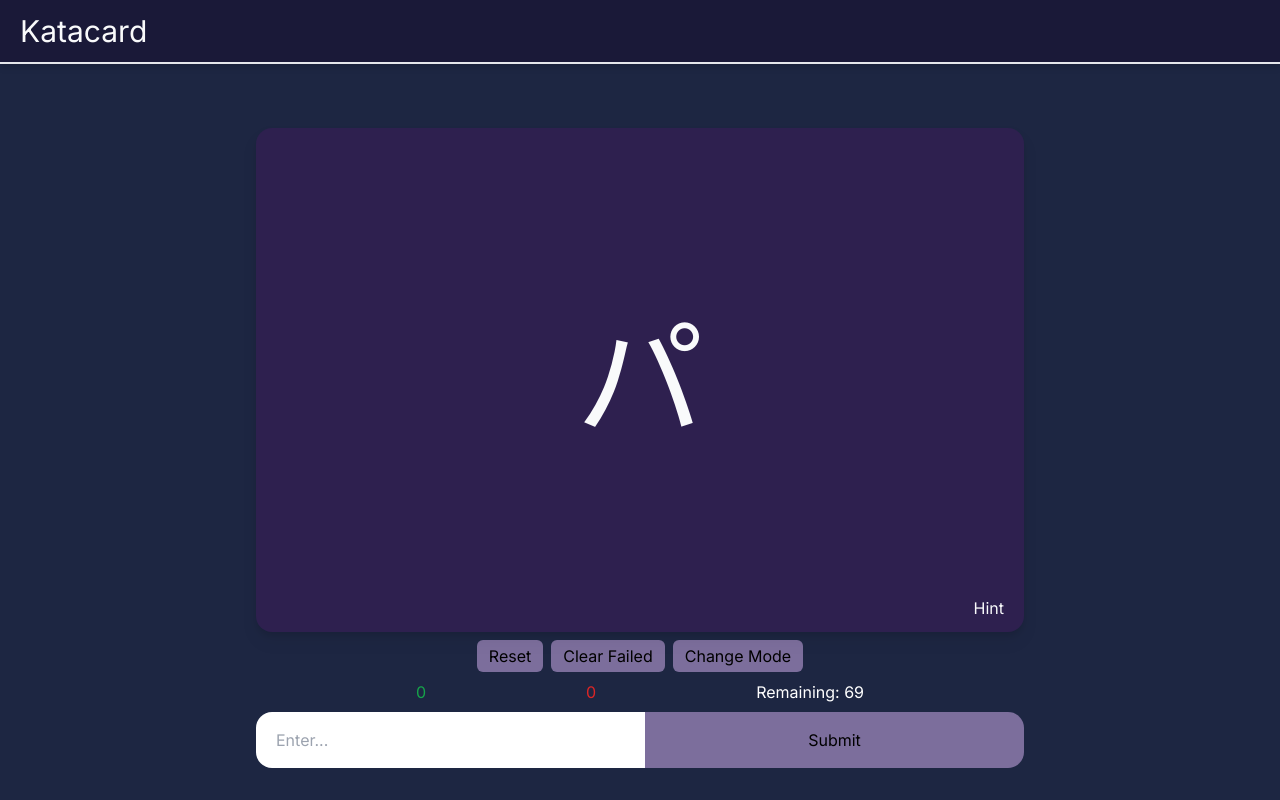
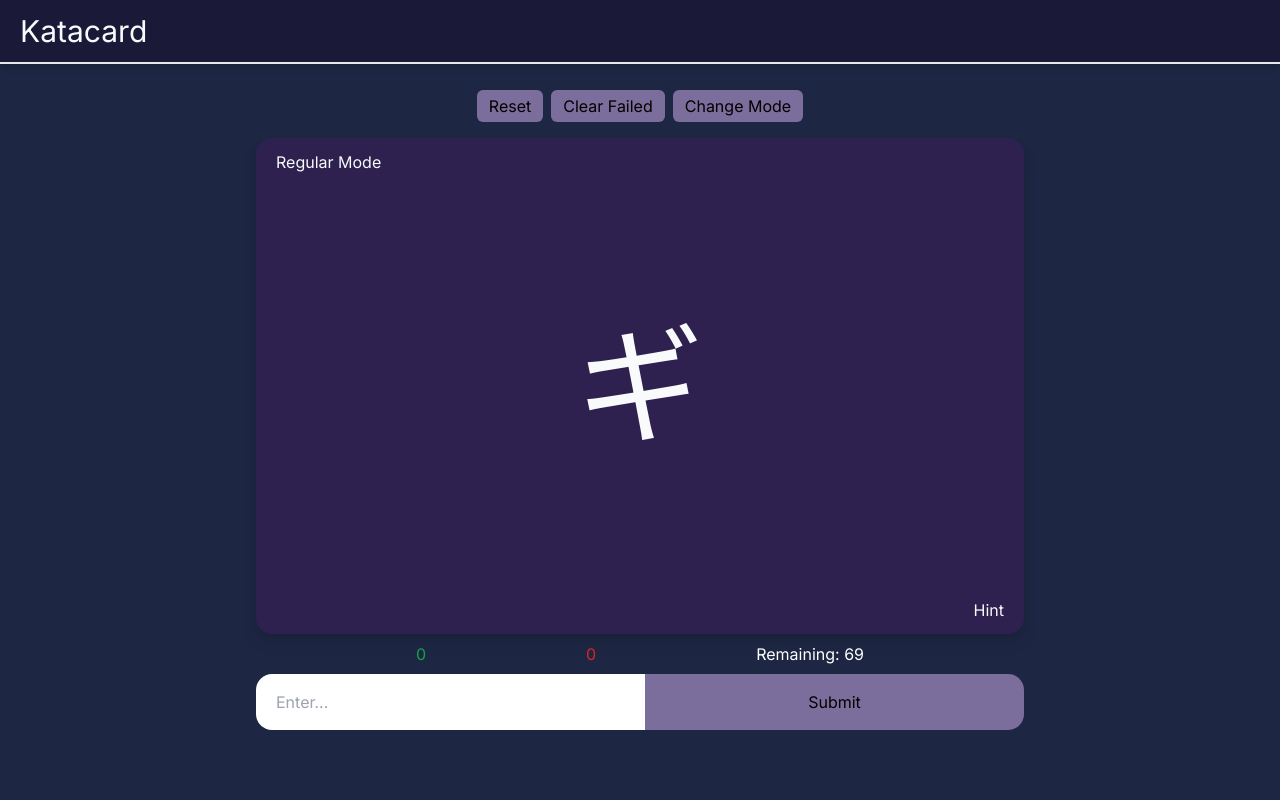
Before and after one commit to gary-giambatista/katacard, a Next.js app: page / in a window 1280 px wide. Built offline with nearby package versions, Linux system fonts and the light colour scheme.

Commit message:
Fixed bugs relating to mode changes, and added validation for entering failed mode to prevent bugs. Added mode display in top left of card, and changed position of settings to top of main page. All known bugs resolved. Ready for deployment. Style is so-so but ready to go.

```diff
--- a/components/Card.jsx
+++ b/components/Card.jsx
@@ -25,6 +25,7 @@ function Card() {
 	const [resetTrigger, setResetTrigger] = useState(false); //required to use setResetTrigger in reset function to change page state and rerender componen
 	const [hint, setHint] = useState(""); //use testKey to set onClick of Hint button >> reset to "" when submit button is clicked
 	const [mode, setMode] = useState("Regular"); //Regular or Failed
+	const [failedModeEnabled, setFailedModeEnabled] = useState(false);
 	//TODO: Make mode switch here, to call different functions for each game mode: decide to make functions dynamic with parameters or create new functions for updating incorrectMap when playing wrong to 0 game mode
 	//TODO: Stlye improvements
 	//TODO: add useRef > focus on input after change mode
@@ -50,6 +51,9 @@ function Card() {
 				//update global incorrect to local storage incorrect
 				updateOldIncorrect(oldIncorrect);
 			}
+			localStorage.getItem("incorrectMap")
+				? setFailedModeEnabled(true)
+				: setFailedModeEnabled(false);
 		}
 	}, []);
 	//updates romajiToKatakana to correct map romajiToKatakana or incorrectMap
@@ -66,22 +70,23 @@ function Card() {
 		setCurrentCount(count);
 		setCorrectAnswers(correct);
 		setIncorrectAnswers(incorrect);
+		localStorage.getItem("incorrectMap")
+			? setFailedModeEnabled(true)
+			: setFailedModeEnabled(false);
 	}, [testChar, correct, incorrect, count, resetTrigger]);
 
+	function changeMode() {
+		!failedModeEnabled
+			? alert("Failed Mode requires misses ;)")
+			: mode === "Regular"
+			? setMode("Failed")
+			: setMode("Regular");
+	}
 	return (
-		<div className="flex flex-col w-full max-w-xs md:max-w-3xl md:max-h-2xl mt-[5vw] h-[80vh] justify-between gap-2">
-			<div className="relative flex justify-center items-center w-full h-[80%] bg-[#2E204F] text-gray-50 drop-shadow-lg rounded-2xl">
-				<h1 className="text-9xl">{test}</h1>
+		<div className="flex flex-col w-full max-w-xs md:max-w-3xl md:max-h-2xl mt-[5vw] md:mt-[4vw] xl:mt-[2vw] h-[80vh] justify-between gap-2">
+			<div className="flex justify-between mb-2 md:justify-center md:gap-2">
 				<button
-					onClick={() => setHint(testKey)}
-					className="absolute right-5 bottom-3"
-				>
-					<h5>{hint ? hint[0] : "Hint"}</h5>
-				</button>
-			</div>
-			<div className="flex justify-between md:justify-center md:gap-2">
-				<button
-					className="bg-[#7C6E9C] p-1 px-3 rounded-md"
+					className="bg-[#7C6E9C] p-1 px-3 rounded-md hover:opacity-50"
 					onClick={() => {
 						reset();
 						setMode("Regular");
@@ -91,21 +96,35 @@ function Card() {
 					Reset
 				</button>
 				<button
-					className="bg-[#7C6E9C] p-1 px-3 rounded-md"
+					className="bg-[#7C6E9C] p-1 px-3 rounded-md hover:opacity-50"
 					onClick={() => {
 						resetFailed();
+						setMode("Regular");
 						setResetTrigger(!resetTrigger);
 					}}
 				>
 					Clear Failed
 				</button>
 				<button
-					className="bg-[#7C6E9C] p-1 px-3 rounded-md"
-					onClick={() =>
-						mode === "Regular" ? setMode("Failed") : setMode("Regular")
-					}
+					className="bg-[#7C6E9C] p-1 px-3 rounded-md hover:opacity-50"
+					// disabled={!failedModeEnabled}
+					onClick={() => {
+						changeMode();
+					}}
 				>
 					Change Mode
+				</button>
+			</div>
+			<div className="relative flex justify-center items-center w-full h-[80%] bg-[#2E204F] text-gray-50 drop-shadow-lg rounded-2xl">
+				<h1 className="text-9xl">{test ? test : "😁"}</h1>
+				<button onClick={() => changeMode()} className="absolute left-5 top-3">
+					<h5>{mode} Mode</h5>
+				</button>
+				<button
+					onClick={() => (hint ? setHint("") : setHint(testKey))}
+					className="absolute right-5 bottom-3"
+				>
+					<h5>{hint ? hint[0] : "Hint"}</h5>
 				</button>
 			</div>
 			<div className="flex justify-evenly">
--- a/library/katakana.js
+++ b/library/katakana.js
@@ -212,6 +212,10 @@ export function changeMapData(mode) {
 		);
 		if (oldRomajiToKatakana) {
 			updateMapOld(oldRomajiToKatakana);
+		} else {
+			//Where no answers are yet recorded
+			romajiToKatakana = { ...copy };
+			updateMap();
 		}
 	} else {
 		const failedKatakanaToRomaji = JSON.parse(
```
